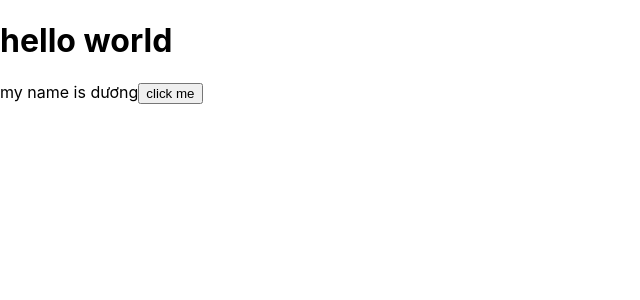
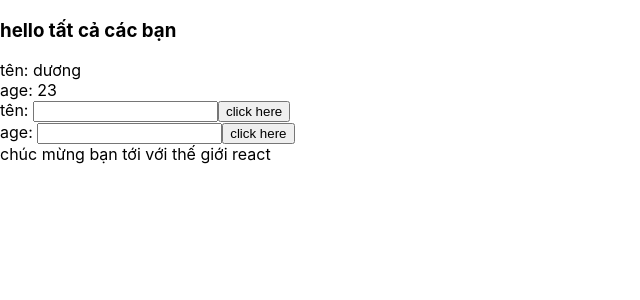
Before and after one commit to duongko/ReactJs, a React (Create React App) app: page / in a window 1280 px wide. Shown: the top 300 px of the page, without its empty margins (0-640 px from the left). Built offline with nearby package versions, Linux system fonts and the light colour scheme.

Commit message:
video4/nestingConponent/cha con component

```diff
--- a/src/App.js
+++ b/src/App.js
@@ -1,36 +1,19 @@
 import logo from './logo.svg';
 import './App.css';
-import Mycomponent from './components/Mycomponent';
+import Mycomponent from './coponent/Mycomponent';
 import React from 'react';
 
 class App extends React.Component {
-
-  state = {
-    name: 'dương',
-    age: '23',
-  }
-
-  handelclick(event) {
-    // console.log('cảm ơn bạn rất nhiều')
-    console.log(event)
-    console.log("tên tôi là :", this.state.name)
-    this.setState({
-      name: "minh anh"
-
-      ///hàm setState là hàm giúp cập nhập/thaydoi  của thằng state
-    })
-  }
   render() {
     return (
+
       <div>
-        <h1>hello world</h1>
-        my name is {this.state.name}
+        <h3>hello tất cả các bạn</h3>
+        <Mycomponent />
 
-        <button onClick={(event) => { this.handelclick(event) }}>click me</button>
       </div>
     )
   }
-
 
 
 
--- a/src/components/Mycomponent.js
+++ b/src/coponent/Mycomponent.js
@@ -1,17 +1,29 @@
 import React from 'react';
+import Userinfo from './Userinfo';
 
 class Mycomponent extends React.Component {
 
 
+
+
     render() {
         return (
-            <div> tự học reactjs
-                {Math.random()}
+
+            <div>
+                <Userinfo />
+
+
+
             </div>
         )
+    }
 
 
-    }
+
+
+
+
+
 }
 
 export default Mycomponent;
--- /dev/null
+++ b/src/coponent/Userinfo.js
@@ -0,0 +1,72 @@
+import React from "react";
+
+class Userinfo extends React.Component {
+    state = {
+        name: 'dương',
+        age: '23',
+    }
+
+    handelonSubmit = (event) => {
+        event.preventDefault();
+
+        // event.preventDefaut() dung de ngăn không cho load lại trang khi ấn nút submit
+    }
+    handelonChangeinput = (event) => {
+
+
+        this.setState({
+            name: event.target.value
+
+        })
+
+    }
+    handelonChangeageage = (event) => {
+
+
+        this.setState({
+            age: event.target.value
+
+        })
+
+    }
+
+    handelclick(event) {
+        // console.log('cảm ơn bạn rất nhiều')
+        console.log(event)
+        console.log("tên tôi là :", this.state.name)
+        this.setState({
+            name: "đường"
+
+            ///hàm setState là hàm giúp cập nhập/thaydoi  của thằng state
+        })
+    }
+    render() {
+        return (
+
+            <div>
+                <div>tên: {this.state.name}</div>
+                <label>age: {this.state.age}</label>
+
+                <form onSubmit={(event) => { this.handelonSubmit(event) }}>
+                    <label>tên: </label>
+                    <input type="text"
+                        onChange={(event) => { this.handelonChangeinput(event) }}
+                    />
+                    <button>click here</button>
+                </form>
+
+
+
+                <form onSubmit={(event) => { this.handelonSubmit(event) }}>
+                    <label>age: </label>
+                    <input type="text"
+                        onChange={(event) => { this.handelonChangeageage(event) }}
+                    />
+                    <button>click here</button>
+                </form>
+                <div>chúc mừng bạn tới với thế giới react</div>
+            </div>
+        )
+    }
+}
+export default Userinfo
```
